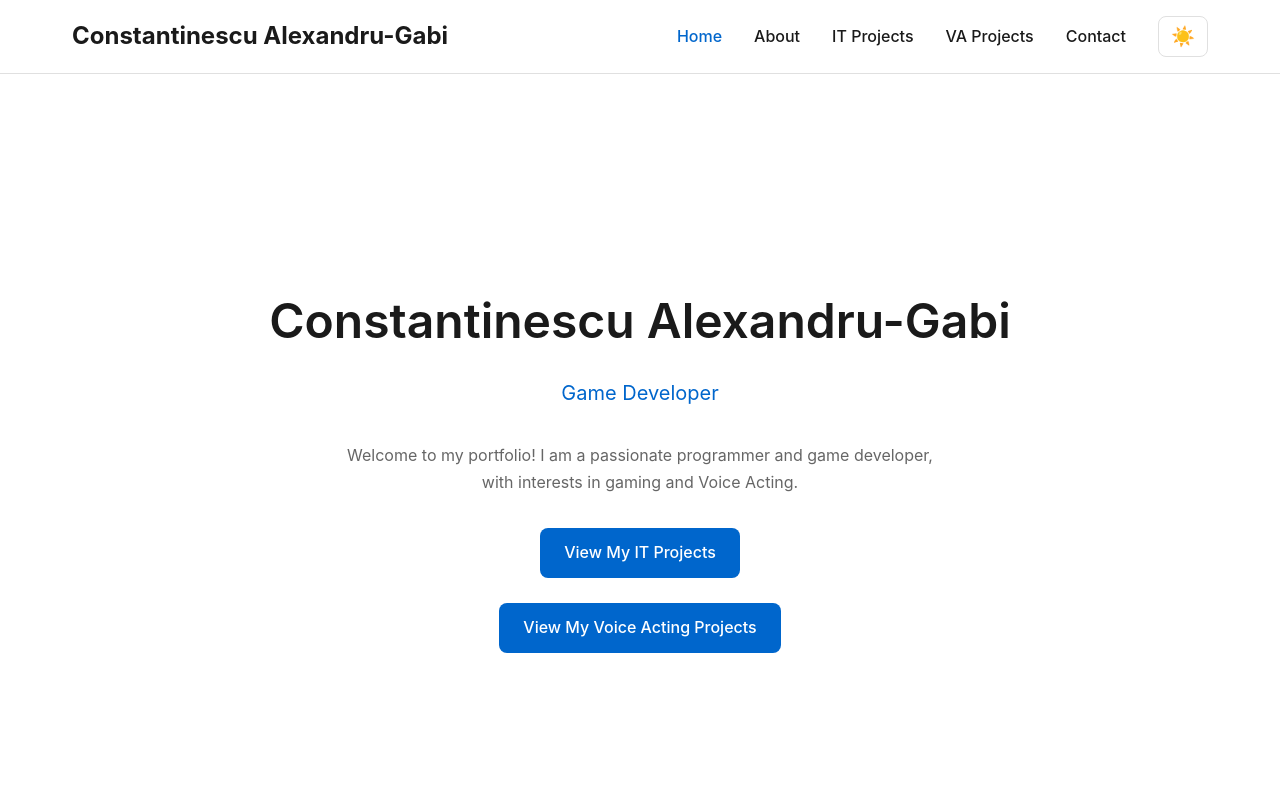
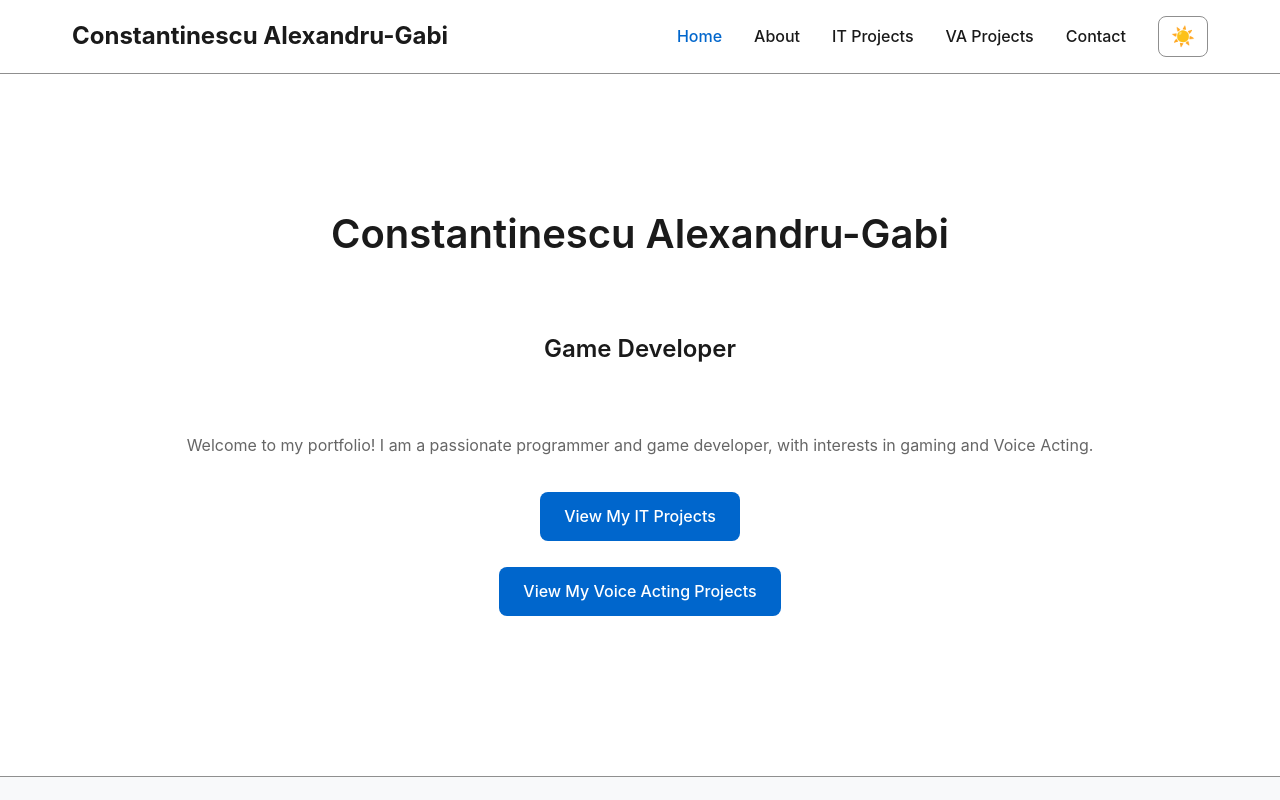
Before and after one commit to AlexandruGabi47/AlexandruGabi47.github.io, a Vue app: page / in a window 1280 px wide. Shown: the top 800 px of the page. Built offline with nearby package versions, Linux system fonts and the light colour scheme.

Commit message:
Added transition between pages Adjusted personal info Fixed header and footer shift by always having the scrollbar visible, shift was caused by the scroll bar appearing and disappearing on different pages

```diff
--- a/src/App.vue
+++ b/src/App.vue
@@ -1,14 +1,24 @@
 <script setup lang="ts">
-import { RouterLink, RouterView } from 'vue-router'
+import { RouterLink, RouterView, useRouter } from 'vue-router'
 import { ref, onMounted } from 'vue'
 
 const theme = ref<'light' | 'dark'>('light')
+const direction = ref<'forward' | 'backward'>('forward')
+const router = useRouter()
 
 function toggleTheme() {
   theme.value = theme.value === 'dark' ? 'light' : 'dark'
   document.documentElement.setAttribute('data-theme', theme.value)
   localStorage.setItem('theme', theme.value)
 }
+
+router.beforeEach((to, from) => {
+  const routes = ['/', '/about', '/it-projects', '/va-projects', '/contact']
+  const fromIndex = routes.indexOf(from.path)
+  const toIndex = routes.indexOf(to.path)
+
+  direction.value = toIndex > fromIndex ? 'forward' : 'backward'
+})
 
 onMounted(() => {
   const stored = localStorage.getItem('theme') as 'light' | 'dark' | null
@@ -45,7 +55,9 @@ onMounted(() => {
       </div>
     </nav>
 
-    <RouterView />
+    <Transition :name="`woosh-${direction}`" mode="out-in">
+      <RouterView :key="$route.fullPath" />
+    </Transition>
 
     <footer>
       <p>&copy; 2025 Alexandru Gabi</p>
@@ -54,5 +66,4 @@ onMounted(() => {
 </template>
 
 <style scoped>
-/* App-specific styles only - rest is in global CSS */
 </style>
--- a/src/style.css
+++ b/src/style.css
@@ -1,5 +1,6 @@
 /* Import organized CSS modules */
+@import './styles/animations.css';
+@import './styles/base.css';
+@import './styles/components.css';
+@import './styles/layout.css';
 @import './styles/variables.css';
-@import './styles/base.css';
-@import './styles/layout.css';
-@import './styles/components.css';
--- /dev/null
+++ b/src/styles/animations.css
@@ -0,0 +1,31 @@
+/* Forward animation (left to right) */
+.woosh-forward-enter-active,
+.woosh-forward-leave-active {
+  transition: var(--transition-pages);
+}
+
+.woosh-forward-enter-from {
+  opacity: 0;
+  transform: translateX(var(--right-transition-distance));
+}
+
+.woosh-forward-leave-to {
+  opacity: 0;
+  transform: translateX(var(--left-transition-distance));
+}
+
+/* Backward animation (right to left) */
+.woosh-backward-enter-active,
+.woosh-backward-leave-active {
+  transition: var(--transition-pages);
+}
+
+.woosh-backward-enter-from {
+  opacity: 0;
+  transform: translateX(var(--left-transition-distance));
+}
+
+.woosh-backward-leave-to {
+  opacity: 0;
+  transform: translateX(var(--right-transition-distance));
+}
--- a/src/styles/base.css
+++ b/src/styles/base.css
@@ -3,6 +3,10 @@
   margin: 0;
   padding: 0;
   box-sizing: border-box;
+}
+
+html {
+  overflow-y: scroll;
 }
 
 body {
--- a/src/styles/layout.css
+++ b/src/styles/layout.css
@@ -20,6 +20,12 @@
   text-align: center;
   margin-bottom: var(--spacing-lg);
 }
+
+.section-sub-title {
+  text-align: center;
+  margin-bottom: var(--spacing-lg);
+}
+
 
 /* Center Content */
 .center {
--- a/src/styles/variables.css
+++ b/src/styles/variables.css
@@ -6,8 +6,8 @@
   --text-muted: #666666;
   --primary: #0066cc;
   --primary-hover: #0052a3;
-  --border: #e0e0e0;
-  --card-bg: #f8f9fa;
+  --border: #8f8f8f;
+  --card-bg: #b1b1b1;
   --nav-bg: #ffffff;
   --footer-bg: #f8f9fa;
 
@@ -24,6 +24,9 @@
 
   /* Transitions */
   --transition: 0.3s ease;
+  --transition-pages: 0.3s ease-in-out;
+  --left-transition-distance: -30px;
+  --right-transition-distance: 30px;
 
   /* Shadows */
   --shadow: 0 2px 8px rgba(0, 0, 0, 0.1);
--- a/src/views/AboutPage.vue
+++ b/src/views/AboutPage.vue
@@ -13,7 +13,7 @@
           <p>C#, Unity, Typescript</p>
           <h3>Work Experience</h3>
           <p>
-            Worked on web-based casino games using Pixi.js, an inhouse Framework and Editor.
+            Worked on web-based casino games for over 7 years using Pixi.js, an inhouse Framework and Editor.
             For more info about my work experience check out my <a href="https://www.linkedin.com/in/constantinescu-alexandru-gabi-315290160" target="_blank" rel="noopener noreferrer">LinkedIn profile</a>.
           </p>
         </div>
--- a/src/views/HomePage.vue
+++ b/src/views/HomePage.vue
@@ -3,28 +3,22 @@
 
 <template>
   <div class="page">
-    <div class="container center" style="min-height: calc(100vh - 140px);">
-      <h1>Constantinescu Alexandru-Gabi</h1>
-      <p style="font-size: 1.25rem; color: var(--primary); margin-bottom: 2rem;">Game Developer</p>
-      <p style="max-width: 600px; margin-bottom: 2rem;">
-        Welcome to my portfolio! I am a passionate programmer and game developer, with interests in gaming and Voice Acting.
-      </p>
-      <router-link to="/it-projects" class="btn">View My IT Projects</router-link>
-      <br />
-      <router-link to="/va-projects" class="btn">View My Voice Acting Projects</router-link>
+    <div class="container">
+      <div class="section">
+        <h1 class="section-title">Constantinescu Alexandru-Gabi</h1>
+        <h3 class="section-sub-title">Game Developer</h3>
+        <p align="center">
+          Welcome to my portfolio! I am a passionate programmer and game developer, with interests in gaming and Voice Acting.
+        </p>
+        <div class="center" style="margin: var(--spacing-md) 0;">
+          <router-link to="/it-projects" class="btn">View My IT Projects</router-link>
+          <br />
+          <router-link to="/va-projects" class="btn">View My Voice Acting Projects</router-link>
+        </div>
+      </div>
     </div>
   </div>
 </template>
 
 <style scoped>
-h1 {
-  font-size: 3rem;
-  margin-bottom: var(--spacing-sm);
-}
-
-@media (max-width: 768px) {
-  h1 {
-    font-size: 2rem;
-  }
-}
 </style>
--- a/src/views/VAProjectsPage.vue
+++ b/src/views/VAProjectsPage.vue
@@ -7,11 +7,11 @@
       <div class="section">
         <h1 class="section-title">Voice Acting Projects</h1>
         <div class="info-card">
-          <p>
+          <p align="center">
             While I'm still early in my voice acting journey with no professional projects yet,
             I'm deeply passionate about bringing characters to life through voice and performance.
             I'm actively learning and honing my skills in voice modulation, character acting, and storytelling.
-            I love experimenting with different voices and sounds and exploring the art of vocal expression.
+            I love experimenting with different voices, sounds and impressions.
           </p>
         </div>
         <h3 align="center">
@@ -28,5 +28,4 @@
 </template>
 
 <style scoped>
-/* Page-specific styles if needed */
 </style>
```
Also changed, not shown: 1 other file (tests, documents, lock files or other folders).
